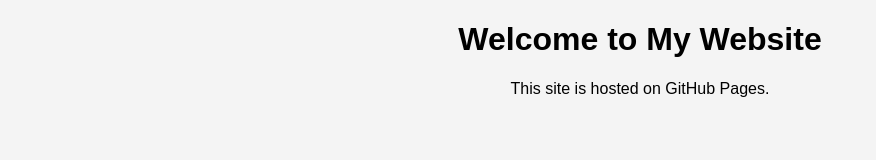
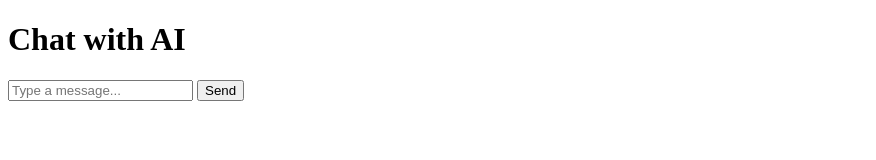
Before and after one commit to ritualkilling/Market-Sims, a plain HTML site: page index.html in a window 1280 px wide. Shown: the whole page, without its empty margins (0-876 px from the left). Drawn offline with Linux system fonts and the light colour scheme.

Commit message:
index.html

```diff
--- a/index.html
+++ b/index.html
@@ -3,11 +3,13 @@
 <head>
     <meta charset="UTF-8">
     <meta name="viewport" content="width=device-width, initial-scale=1.0">
-    <title>My Website</title>
-    <link rel="stylesheet" href="styles.css">
+    <title>AI Chatbot</title>
+    <script defer src="script.js"></script>
 </head>
 <body>
-    <h1>Welcome to My Website</h1>
-    <p>This site is hosted on GitHub Pages.</p>
+    <h1>Chat with AI</h1>
+    <input type="text" id="userInput" placeholder="Type a message...">
+    <button onclick="askGPT()">Send</button>
+    <p id="response"></p>
 </body>
 </html>
```
